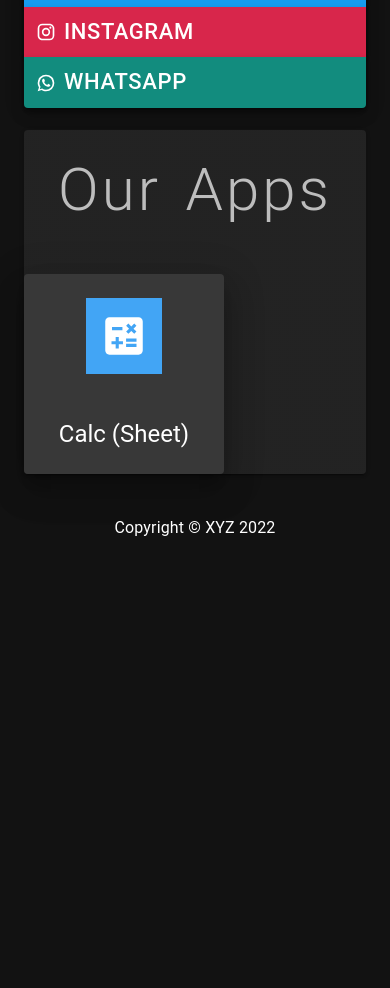
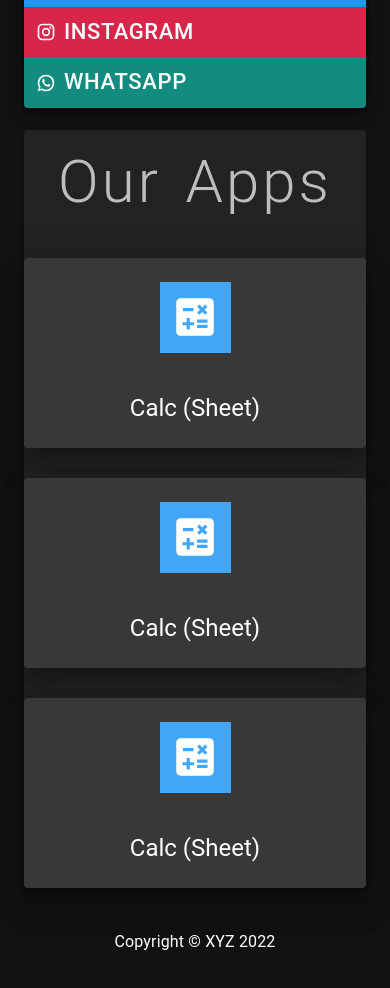
Before and after one commit to k4-100/calc, a React (Create React App) app: page / in a window 390 px wide. Shown: the part 1700-2688 px from the top of the page. Before the commit the page ends 2282 px from the top, so only its background shows below. Built offline with nearby package versions, Linux system fonts and the light colour scheme.

Commit message:
Added AppButton component and improved responsivility for Our Apps Bar

```diff
--- /dev/null
+++ b/src/components/Home/AppButton.tsx
@@ -0,0 +1,44 @@
+// type Props = {};
+import React from "react";
+import { Calculate } from "@mui/icons-material";
+import { IconButton, Paper, Typography } from "@mui/material";
+
+const AppButton = () => {
+  return (
+    <Paper
+      elevation={20}
+      sx={{
+        p: 3,
+        height: "190px",
+        width: {
+          sm: "190px",
+          xs: "100%",
+        },
+        display: "flex",
+        flexDirection: "column",
+        justifyContent: "space-between",
+        alignItems: "center",
+      }}
+    >
+      <IconButton
+        // disabled
+        sx={{
+          width: "55px",
+          height: "55px",
+          boxSizing: " content-box",
+          color: "white",
+          borderRadius: 0,
+          backgroundColor: "primary.dark",
+          "& > svg": {
+            fontSize: "50px",
+          },
+        }}
+      >
+        <Calculate />
+      </IconButton>
+      <Typography variant="h5">Calc (Sheet)</Typography>
+    </Paper>
+  );
+};
+
+export default AppButton;
--- a/src/components/Home/index.tsx
+++ b/src/components/Home/index.tsx
@@ -8,6 +8,7 @@ import {
   Typography,
   IconButton,
 } from "@mui/material";
+import { Calculate } from "@mui/icons-material";
 import { Navigation, Pagination, Autoplay } from "swiper";
 import { Swiper, SwiperSlide } from "swiper/react";
 
@@ -19,7 +20,7 @@ import "swiper/css/autoplay";
 import Header from "./Header";
 import SliderCard from "./SliderCard";
 import SocialMedia from "./SocialMedia";
-import { Calculate } from "@mui/icons-material";
+import AppButton from "./AppButton";
 
 /**
  *
@@ -182,20 +183,20 @@ const Home: React.FC = () => {
           </Box>
         </Grid>
       </Grid>
-      <Box
+      <Paper
+        elevation={2}
         sx={{
           mt: 3,
           mx: "24px",
+          pt: 2,
         }}
       >
-        <Paper elevation={2}>
         <Typography
           variant="h2"
           color="text.secondary"
           align="center"
           sx={{
-              my: 3,
-              py: 3,
+            mb: 5,
             letterSpacing: 3,
             wordSpacing: 7,
           }}
@@ -205,40 +206,26 @@ const Home: React.FC = () => {
         <Box
           sx={{
             display: "flex",
-            }}
-          >
-            <Paper
-              elevation={20}
-              sx={{
-                p: 3,
-                height: "200px",
-                width: "200px",
-                display: "flex",
-                flexDirection: "column",
+            height: {
+              sm: "initial",
+              xs: "630px",
+            },
+            flexDirection: {
+              sm: "row",
+              xs: "column",
+            },
             justifyContent: "space-between",
-                alignItems: "center",
-              }}
-            >
-              <IconButton
-                // disabled
-                sx={{
-                  width: "50%",
-                  height: "50%",
-                  color: "white",
-                  borderRadius: 0,
-                  backgroundColor: "primary.dark",
-                  "& > svg": {
-                    fontSize: "50px",
+            alignItems: {
+              sm: "initial",
+              xs: "center",
             },
           }}
         >
-                <Calculate />
-              </IconButton>
-              <Typography variant="h5">Calc (Sheet)</Typography>
-            </Paper>
+          <AppButton />
+          <AppButton />
+          <AppButton />
         </Box>
       </Paper>
-      </Box>
       <Typography
         variant="subtitle1"
         align="center"
```
Lines whose indentation alone changed are shown as unchanged.
